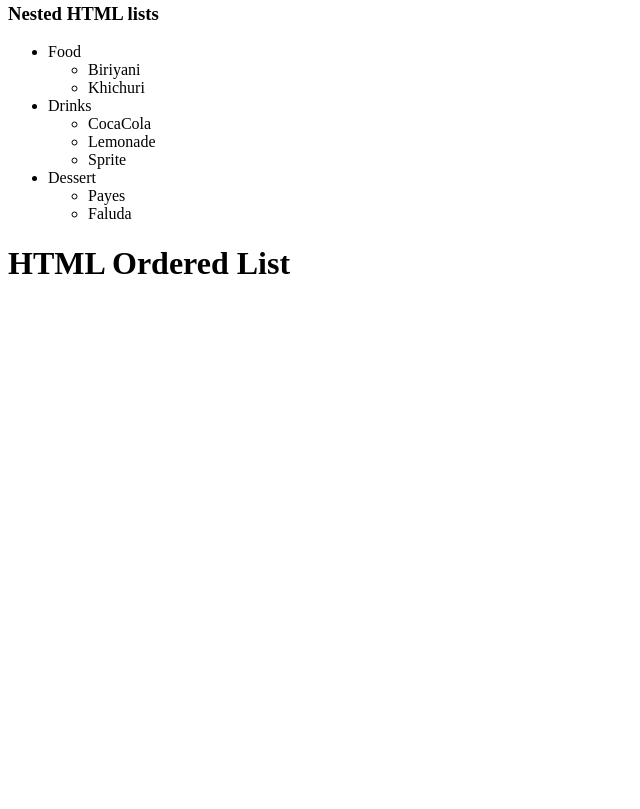
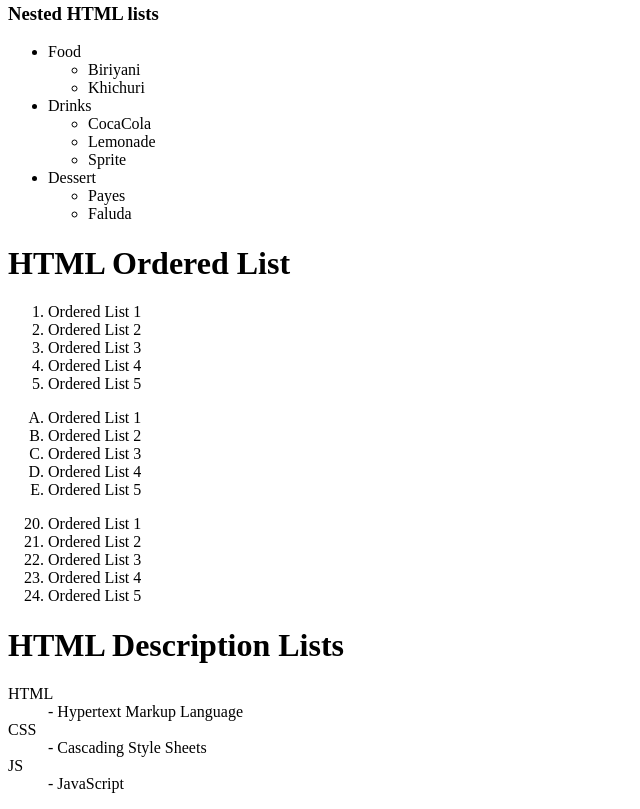
Before and after one commit to rubaiyat78/Practice, a plain HTML site: page index.html in a window 1280 px wide. Shown: the part 788-1597 px from the top of the page, without its empty margins (0-640 px from the left). Before the commit the page ends 1091 px from the top, so only its background shows below. Drawn offline with Linux system fonts and the light colour scheme.

Commit message:
second entry

```diff
--- a/index.html
+++ b/index.html
@@ -59,7 +59,38 @@
     </ul>
 
     <h1>HTML Ordered List</h1>
+    <ol>
+        <li>Ordered List 1</li>
+        <li>Ordered List 2</li>
+        <li>Ordered List 3</li>
+        <li>Ordered List 4</li>
+        <li>Ordered List 5</li>
+    </ol>
+    <ol type="A">
+        <li>Ordered List 1</li>
+        <li>Ordered List 2</li>
+        <li>Ordered List 3</li>
+        <li>Ordered List 4</li>
+        <li>Ordered List 5</li>
+    </ol>
 
+    <ol start="20">
+        <li>Ordered List 1</li>
+        <li>Ordered List 2</li>
+        <li>Ordered List 3</li>
+        <li>Ordered List 4</li>
+        <li>Ordered List 5</li>
+    </ol>
+
+    <h1>HTML Description Lists</h1>
+    <dl>
+        <dt>HTML</dt>
+        <dd>- Hypertext Markup Language</dd>
+        <dt>CSS</dt>
+        <dd>- Cascading Style Sheets</dd>
+        <dt>JS</dt>
+        <dd>- JavaScript</dd>
+    </dl>
 
 </body>
 </html>
```
